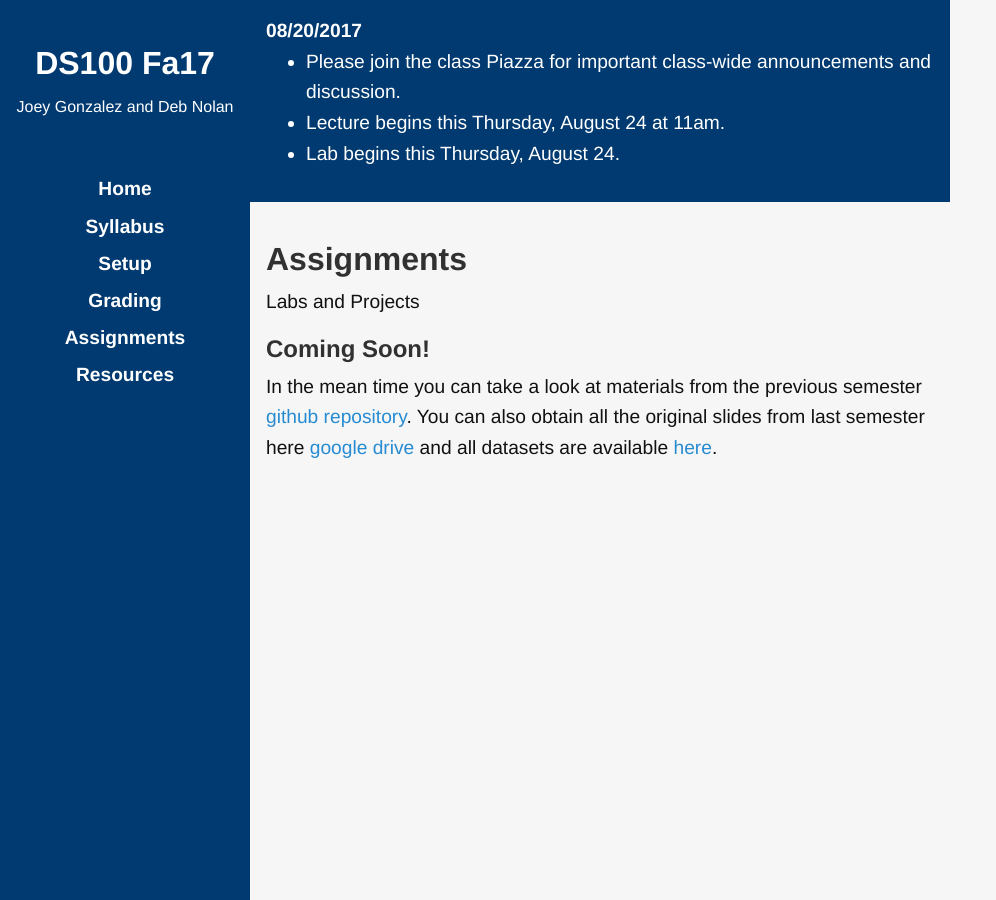
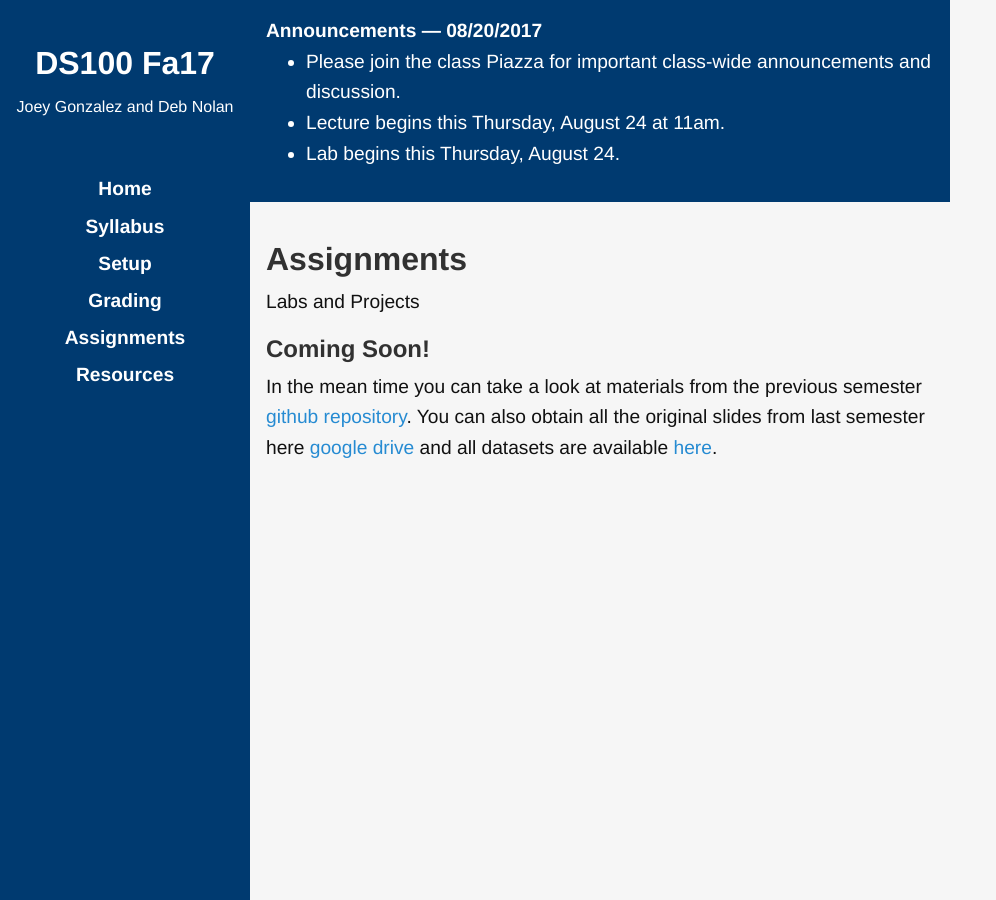
Before and after one commit to DS-100/fa17, a Jekyll site: the page built from assignments.md, in a window 1280 px wide. Shown: the whole page, without its empty margins (0-996 px from the left). Built offline with Jekyll 4.4.1, drawn with Linux system fonts in a browser that asks for light colours.

Commit message:
Announcements

```diff
--- a/_includes/announcements.html
+++ b/_includes/announcements.html
@@ -4,13 +4,13 @@
 <aside class="announcements">
   <!-- We'll only display the first announcement by default -->
   <div class="announcement">
-    <strong class="announcement__date">{{ first.date }}</strong>
+    <strong class="announcement__date">Announcements — {{ first.date }}</strong>
     {{ first.text | markdownify }}
   </div>
 
   {% for post in rest %}
     <div class="announcement js-hidden">
-      <strong class="announcement__date">{{ post.date }}</strong>
+      <strong class="announcement__date">Announcements — {{ post.date }}</strong>
       {{ post.text | markdownify }}
     </div>
   {% endfor %}
```
